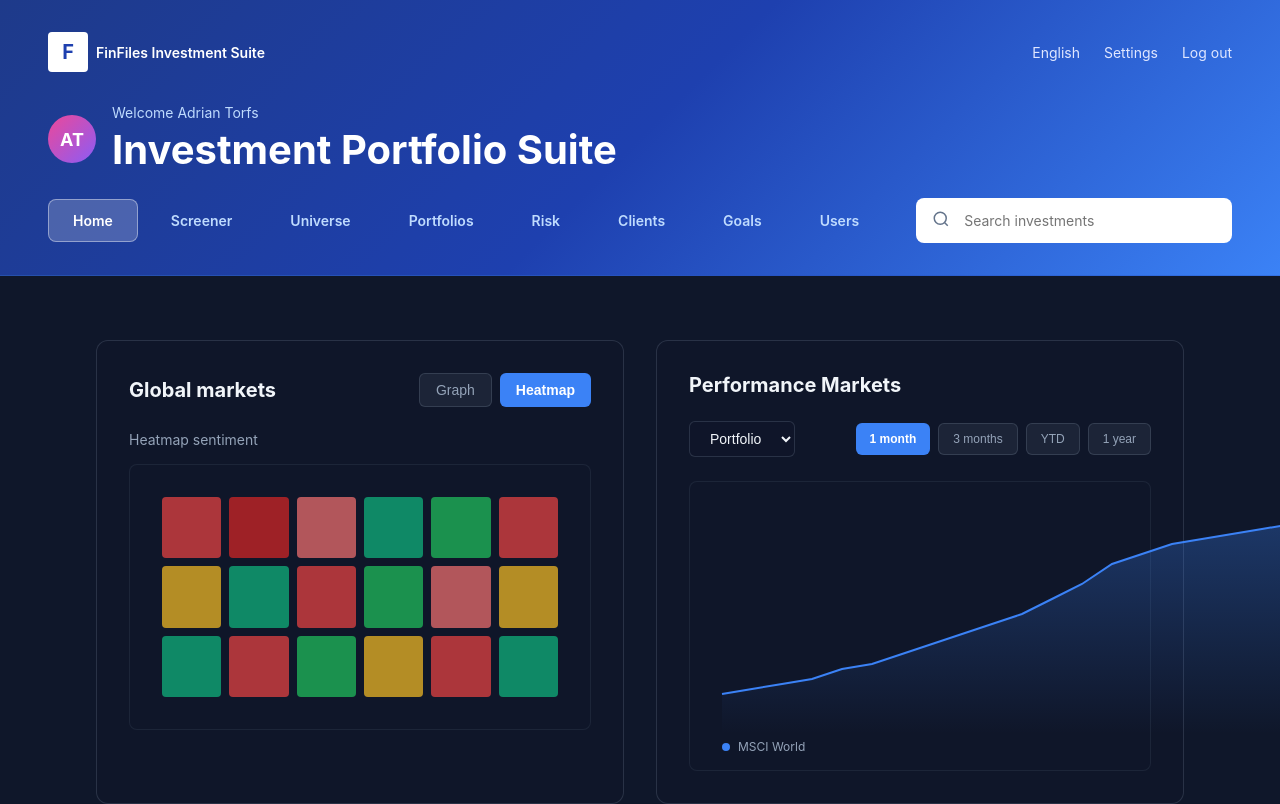
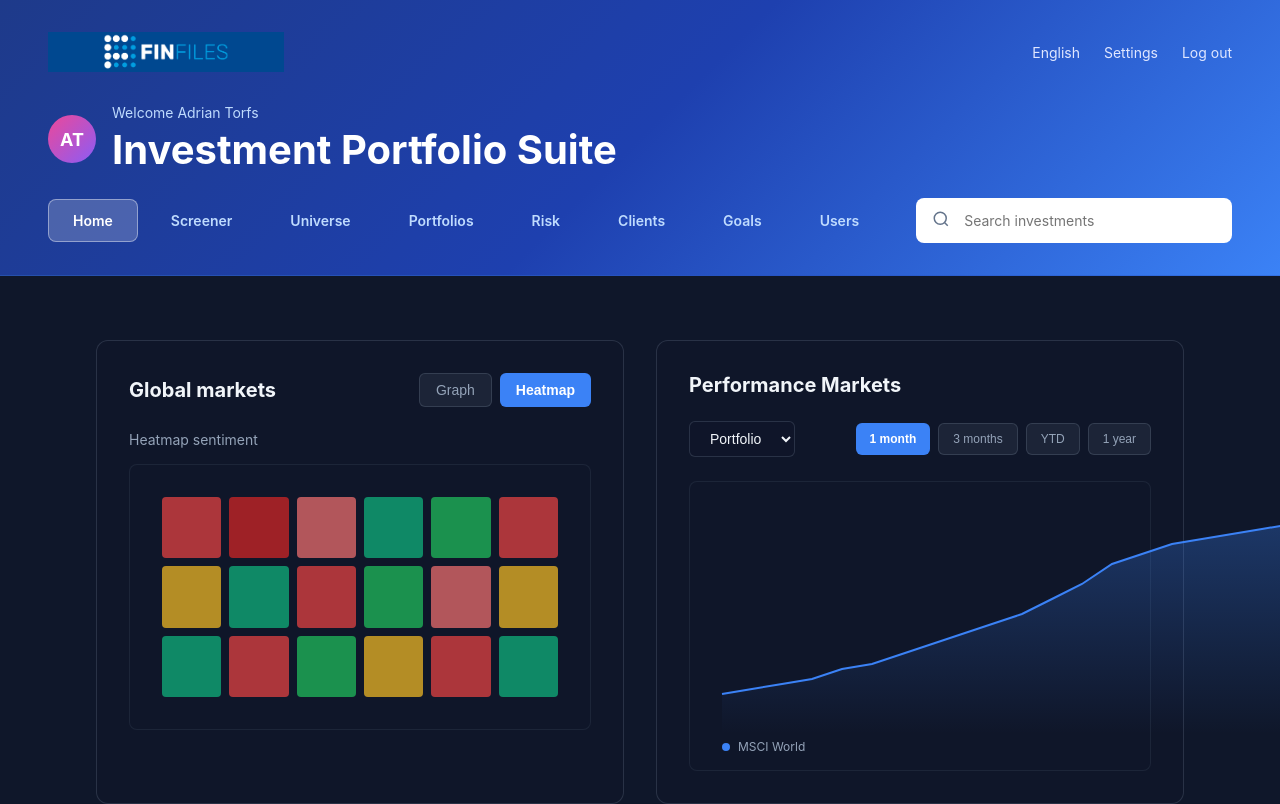
Before and after one commit to jasperstaring-cmyk/Portfolio_Management_Platform, a React (Vite) app: page / in a window 1280 px wide. Shown: the top 804 px of the page. Built offline with nearby package versions, Linux system fonts and the light colour scheme.

Commit message:
Updated GlobalHeader.jsx

```diff
--- a/src/components/GlobalHeader.jsx
+++ b/src/components/GlobalHeader.jsx
@@ -25,22 +25,12 @@ const GlobalHeader = ({ activeTab, onTabChange }) => {
     }}>
       <div style={{ padding: '2rem 3rem' }}>
         <div style={{ display: 'flex', justifyContent: 'space-between', alignItems: 'center', marginBottom: '2rem' }}>
-          <div style={{ display: 'flex', alignItems: 'center', gap: '0.5rem' }}>
-            <div style={{
-              width: '40px',
-              height: '40px',
-              background: '#fff',
-              borderRadius: '4px',
-              display: 'flex',
-              alignItems: 'center',
-              justifyContent: 'center',
-              fontWeight: 700,
-              color: '#1e40af',
-              fontSize: '1.25rem'
-            }}>
-              F
-            </div>
-            <span style={{ fontSize: '0.875rem', color: '#fff', fontWeight: 600 }}>FinFiles Investment Suite</span>
+          <div style={{ display: 'flex', alignItems: 'center' }}>
+            <img
+              src="/src/assets/image.png"
+              alt="FinFiles"
+              style={{ height: '40px', width: 'auto' }}
+            />
           </div>
           <div style={{ display: 'flex', gap: '1.5rem', alignItems: 'center' }}>
             <span style={{ color: '#e0e7ff', fontSize: '0.875rem', cursor: 'pointer' }}>English</span>
```
